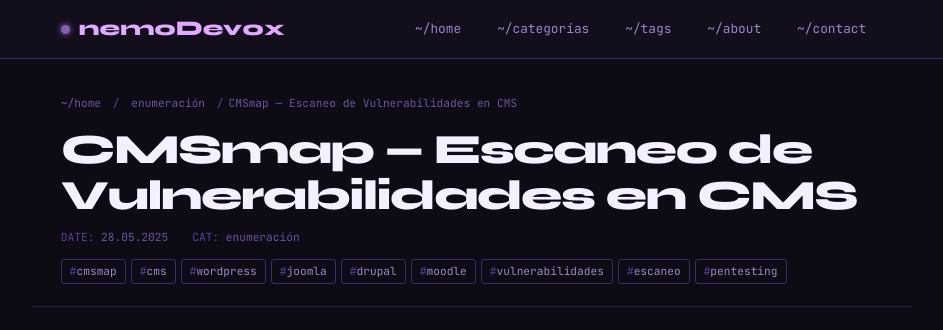
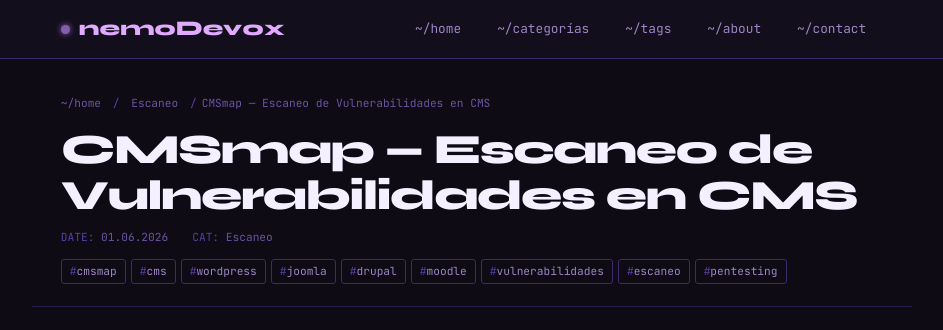
Before and after one commit to nemoDev0x/nemoDev0x.github.io, a Jekyll site: the page built from _posts/2026-06-01-cmsmap.md, in a window 1280 px wide and 900 px high. Shown: the top 330 px of the window, without its empty margins (168-1111 px from the left). Built offline with Jekyll 4.4.1, drawn with Linux system fonts in a browser that asks for light colours.

Commit message:
Update and rename 2025-05-28-cmsmap.md to 2026-06-01-cmsmap.md

```diff
--- a/_posts/2025-05-28-cmsmap.md
+++ b/_posts/2026-06-01-cmsmap.md
@@ -1,8 +1,8 @@
 ---
 layout: post
 title: "CMSmap — Escaneo de Vulnerabilidades en CMS"
-date: 2025-05-28
-categories: [enumeración]
+date: 2026-06-01
+categories: [Escaneo]
 tags: [cmsmap, cms, wordpress, joomla, drupal, moodle, vulnerabilidades, escaneo, pentesting]
 description: "Guía profesional de CMSmap: detección automática de CMS, enumeración de versiones, plugins, usuarios y vulnerabilidades conocidas en WordPress, Joomla, Drupal y Moodle para pentesting web."
 ---
```
